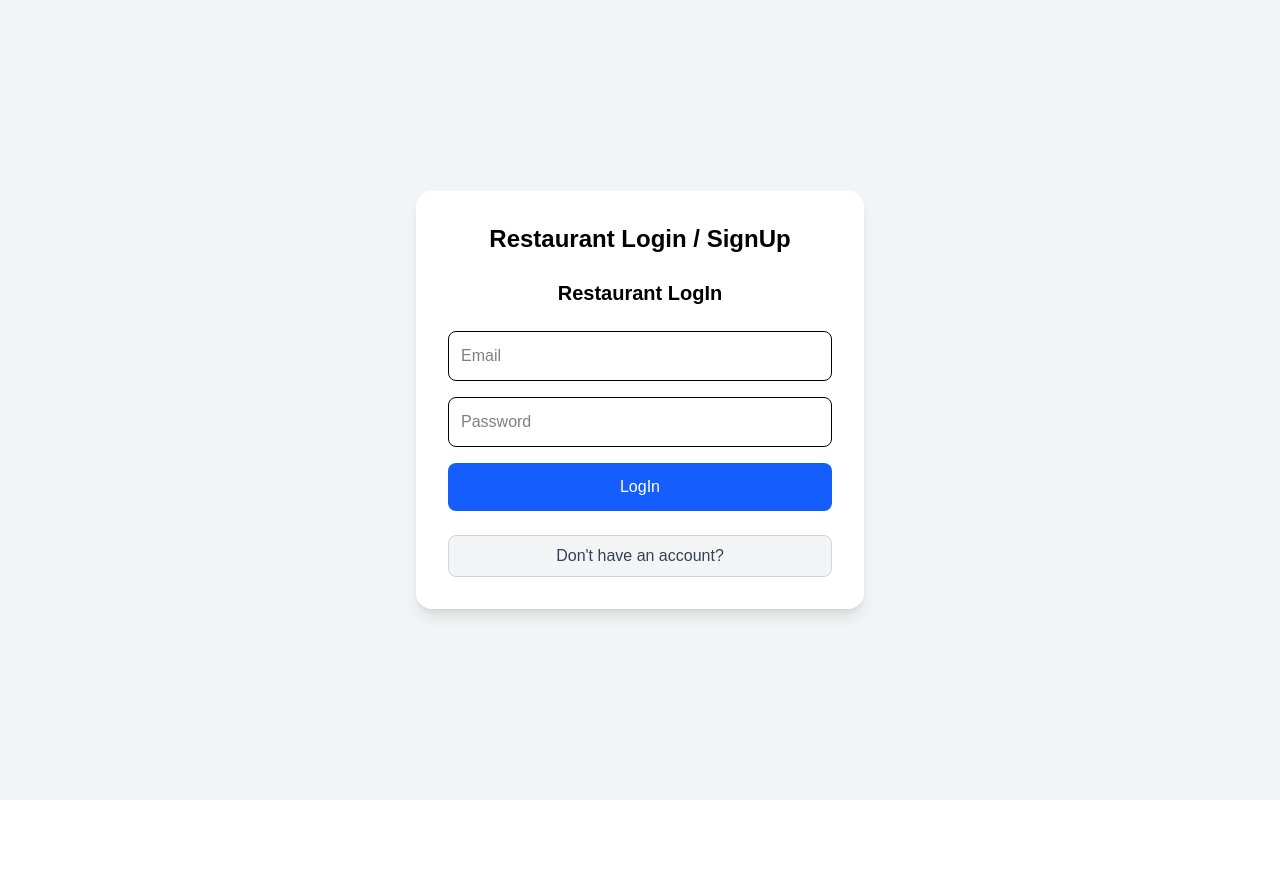
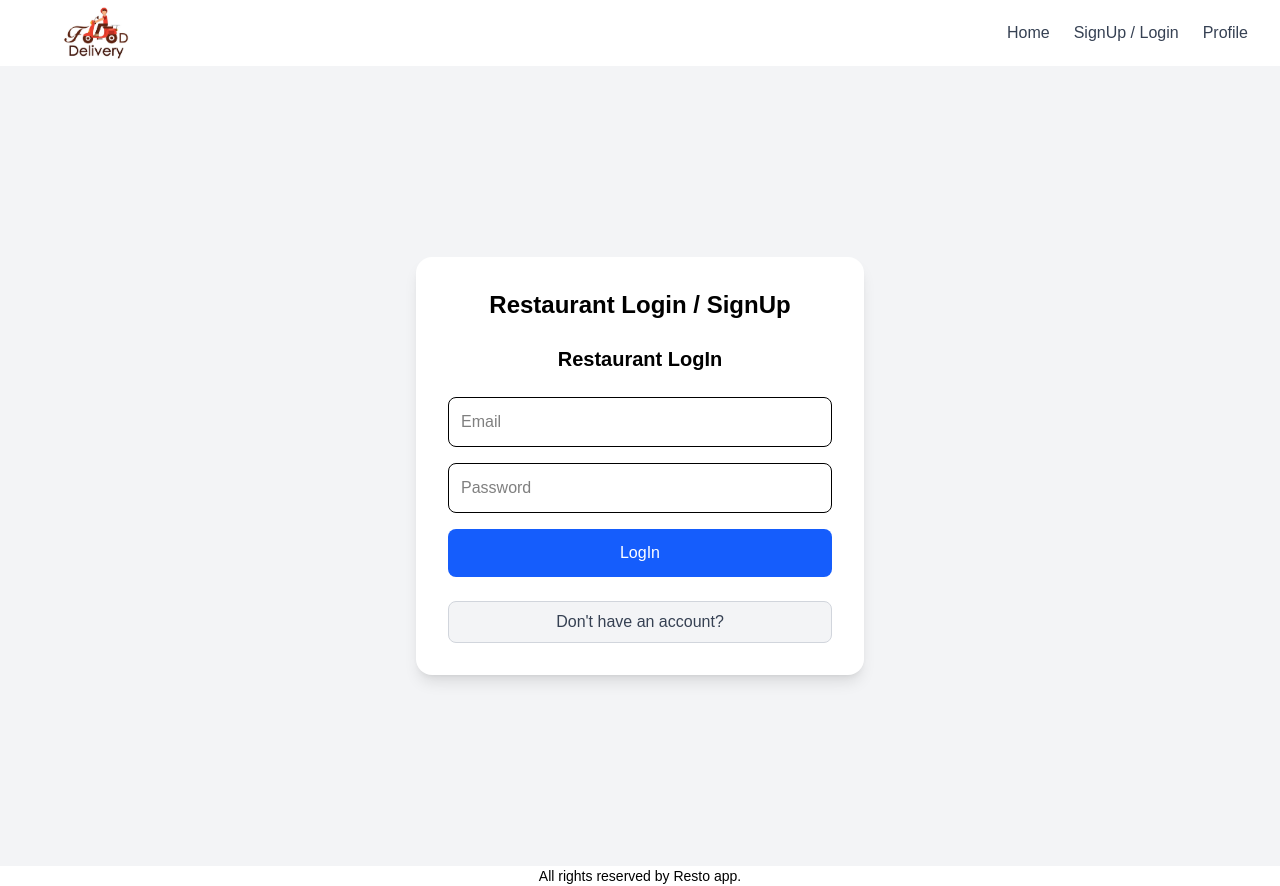
Before and after one commit to Vibudh08/NextJs-Restro-Management-App, a Next.js app: page /restaurant in a window 1280 px wide. Before the commit the page ends 800 px from the top, so only its background shows below. Built offline with nearby package versions, Linux system fonts and the light colour scheme.

Commit message:
created restaurant header and footer and connected with mongodb

```diff
--- /dev/null
+++ b/src/app/_components/RestaurantFooter.js
@@ -0,0 +1,11 @@
+"use client";
+
+import Link from "next/link";
+
+export default function RestaurantFooter() {
+  return (
+    <div className="bg-white text-center text-sm">
+      All rights reserved by Resto app.
+    </div>
+  );
+}
--- /dev/null
+++ b/src/app/_components/RestaurantHeader.js
@@ -0,0 +1,36 @@
+"use client";
+
+import Link from "next/link";
+
+export default function RestaurantHeader() {
+  return (
+    <header className="bg-white shadow-md">
+      <div className=" mx-auto px-8 flex justify-between items-center">
+        {/* Logo */}
+        <img src="/app_logo.png" className="w-32" alt="" />
+
+        {/* Navigation */}
+        <nav className="space-x-6">
+          <Link
+            href="/"
+            className="text-gray-700 hover:text-blue-600 transition"
+          >
+            Home
+          </Link>
+          <Link
+            href="/signup"
+            className="text-gray-700 hover:text-blue-600 transition"
+          >
+            SignUp / Login
+          </Link>
+          <Link
+            href="/profile"
+            className="text-gray-700 hover:text-blue-600 transition"
+          >
+            Profile
+          </Link>
+        </nav>
+      </div>
+    </header>
+  );
+}
--- /dev/null
+++ b/src/app/api/restaurant/route.js
@@ -0,0 +1,5 @@
+import { NextResponse } from "next/server";
+
+export async function GET(){
+    return NextResponse.json({result:true})
+}
--- /dev/null
+++ b/src/app/lib/db.js
@@ -0,0 +1,4 @@
+const {username,password} = process.env
+
+export const connectionStr =
+  "mongodb+srv://"+username+":"+password+"@next-app.aonmehh.mongodb.net/restoDB?retryWrites=true&w=majority&appName=Next-app";
--- a/src/app/restaurant/page.js
+++ b/src/app/restaurant/page.js
@@ -1,13 +1,17 @@
 "use client";
 
 import { useState } from "react";
-import RestaurantLogin from "../_components/restaurantLogin";
-import RestaurantRegister from "../_components/restaurantRegister";
+import RestaurantLogin from "../_components/RestaurantLogin";
+import RestaurantRegister from "../_components/RestaurantRegister";
+import RestaurantHeader from "../_components/RestaurantHeader";
+import RestaurantFooter from "../_components/RestaurantFooter";
 
 export default function RestaurantAuth() {
   const [login, setLogin] = useState(true);
 
   return (
+    <div>
+      <RestaurantHeader/>
       <div className="min-h-screen flex items-center justify-center bg-gray-100">
         <div className="bg-white shadow-lg rounded-2xl p-8 w-full max-w-md text-center">
           <h1 className="text-2xl font-bold mb-6">Restaurant Login / SignUp</h1>
@@ -22,5 +26,7 @@ export default function RestaurantAuth() {
           </button>
         </div>
       </div>
+      <RestaurantFooter/>
+    </div>
   );
 }
```
Also changed, not shown: package.json (+5 -4 lines), public/app_logo.png (added), 1 other file (tests, documents, lock files or other folders). Lines whose indentation alone changed are shown as unchanged.
